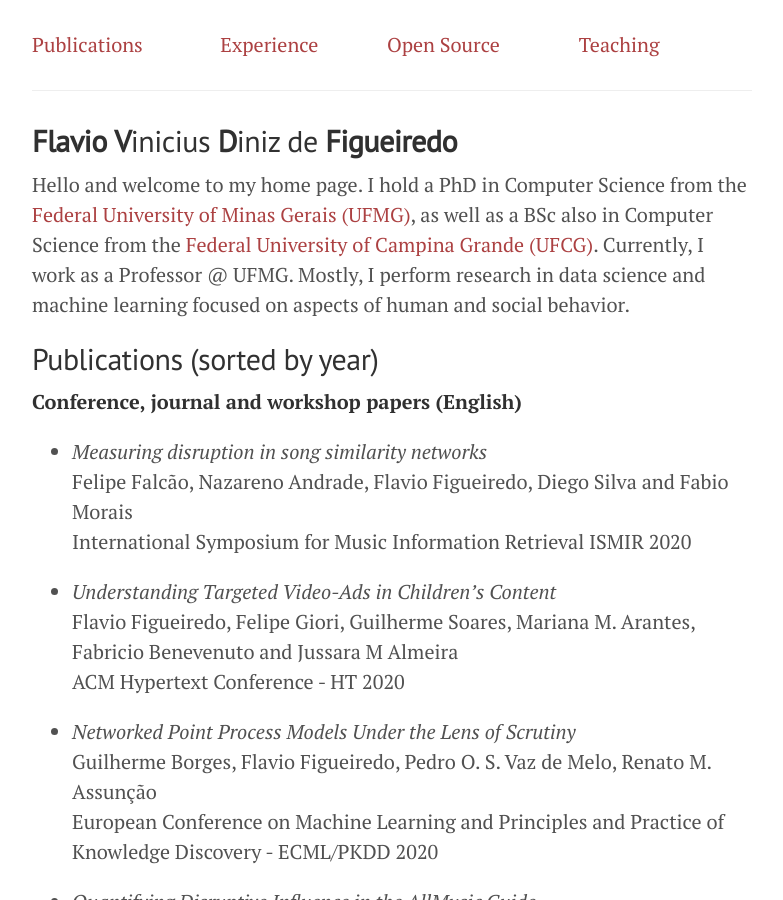
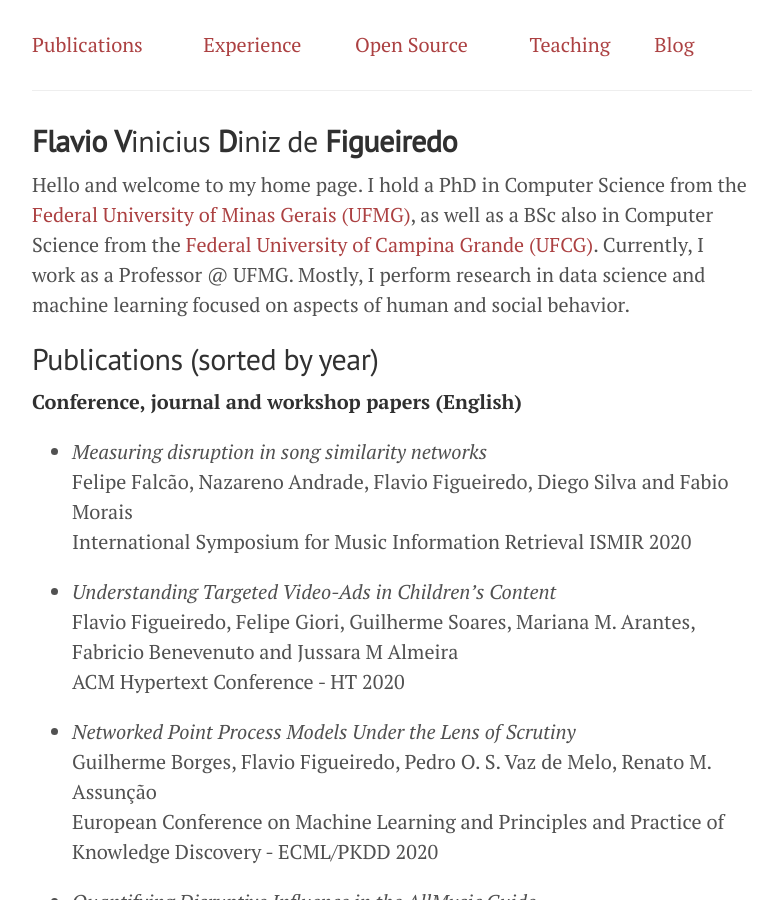
Before and after one commit to flaviovdf/flaviovdf.github.io, a Jekyll site: the page built from index.md, in a window 1280 px wide and 900 px high. Shown: the whole window, without its empty margins (248-1031 px from the left). Built offline with Jekyll 4.4.1, drawn with Linux system fonts in a browser that asks for light colours.

Commit message:
Update index.md

```diff
--- a/index.md
+++ b/index.md
@@ -1,8 +1,8 @@
 ---
 layout: page
 ---
-|-------------------------------|---------------------------|------------------------------|-----------------------|
-| [Publications](#publications) | [Experience](#experience) |  [Open Source](#open-source) | [Teaching](/teaching) |
+|-------------------------------|---------------------------|------------------------------|-----------------------|---------------|
+| [Publications](#publications) | [Experience](#experience) |  [Open Source](#open-source) | [Teaching](/teaching) | [Blog](/blog) |
 
 - - -
 
```
